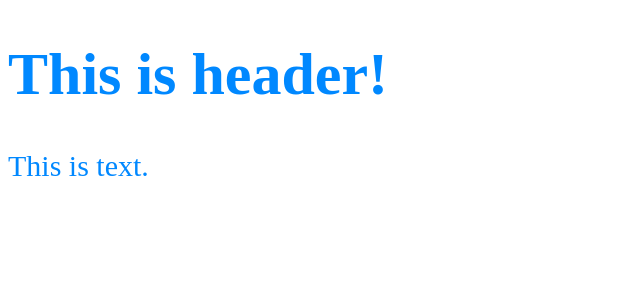
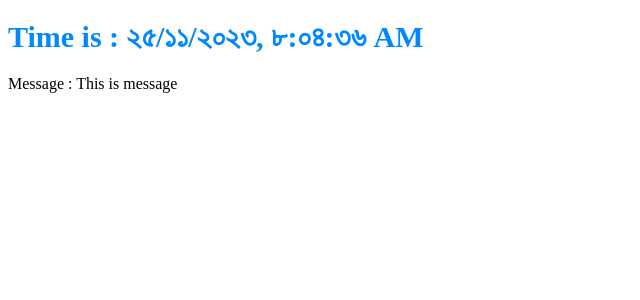
Before and after one commit to Tazri/react-revise, a React (Vite) app: page / in a window 1280 px wide. Shown: the top 300 px of the page, without its empty margins (0-640 px from the left). Built offline with nearby package versions, Linux system fonts and the light colour scheme.

Commit message:
complete document on props and component

```diff
--- /dev/null
+++ b/src/components/ClassClock.jsx
@@ -0,0 +1,29 @@
+import React from "react";
+import PropTypes from "prop-types"
+
+class ClassClock extends React.Component{
+    render(){
+        let style = {
+            color : "#0088ff",
+            fontSize : "30px"
+        }
+
+        let {
+            locale,
+            children
+        } = this.props;
+
+        return (<>
+            <h1 style={style}>Time is : {new Date().toLocaleString(locale)}</h1>
+            <p>Message : {children}</p>
+        </>);
+    }
+}
+
+// props type
+ClassClock.propTypes = {
+    locale : PropTypes.string.isRequired,
+    children : PropTypes.any
+}
+
+export default ClassClock;
--- /dev/null
+++ b/src/components/Clock.jsx
@@ -0,0 +1,18 @@
+import PropTypes from "prop-types";
+
+function Clock({locale}){
+    let style = {
+        color : "#0088ff",
+        fontSize : "30px"
+    }
+    return (<>
+        <h1 style={style}>Time is : {new Date().toLocaleString(locale)}</h1>
+    </>);
+}
+
+// define the props type
+Clock.propTypes = {
+    locale : PropTypes.string.isRequired
+}
+
+export default Clock;
--- a/src/main.jsx
+++ b/src/main.jsx
@@ -1,22 +1,16 @@
-import React from "react";
 import { createRoot } from "react-dom/client";
+// import Clock from "./components/Clock";
+import ClassClock from "./components/ClassClock";
 
 
-let element = React.createElement(
-    "div",
-    {
-        style : {
-            color : "#0088ff",
-            fontSize : "30px"
-        }
-    },
-    React.createElement("h1",null,"This is header!"),
-    React.createElement("p",null,"This is text.")
-    );
 
-console.log(element);
+let Clock = (
+    <ClassClock locale="bn-BD">
+        This is message
+    </ClassClock>
+)
 
-createRoot(document.getElementById("root")).render(element);
+createRoot(document.getElementById("root")).render(Clock);
 
 // deprecated
 // ReactDOM.render(document.getElementById("root"),element);
```
Also changed, not shown: 1 other file (tests, documents, lock files or other folders).
